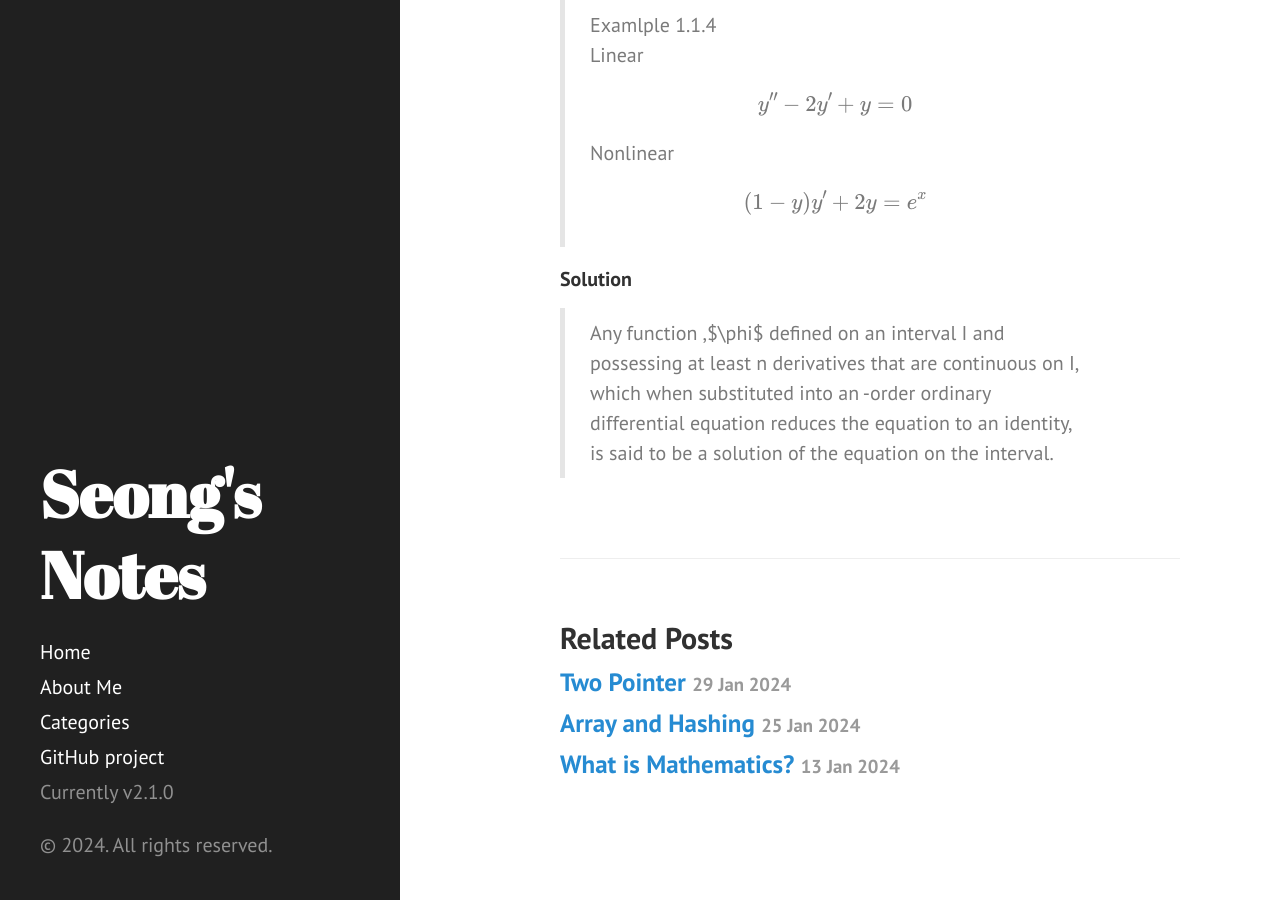
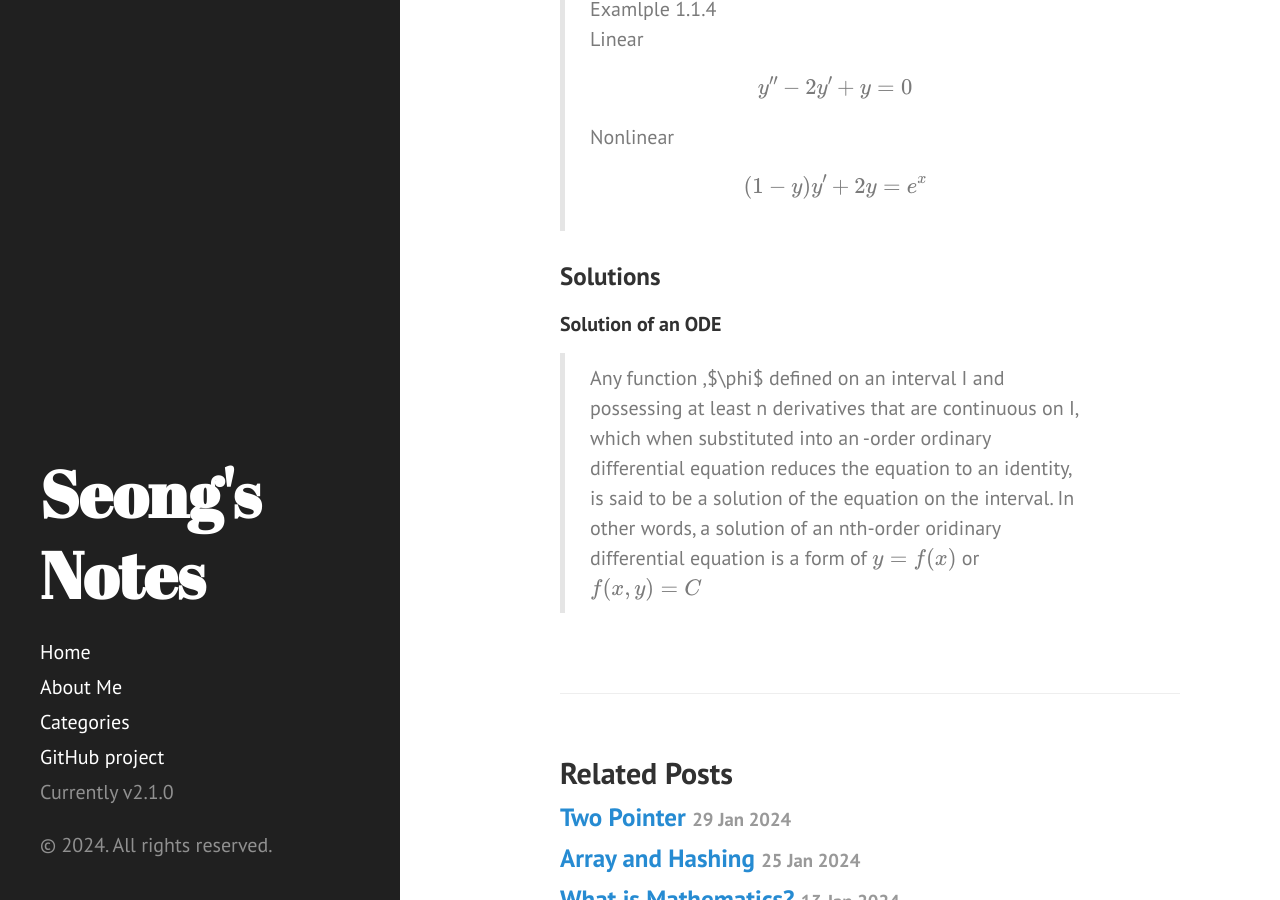
Before and after one commit to GwangseongCho/GwangseongCho.github.io, a Jekyll site: the page built from _posts/2024-02-18-differential-equations.md, in a window 1280 px wide and 900 px high, scrolled down 2061 px. Built offline with Jekyll 4.4.1, drawn with Linux system fonts in a browser that asks for light colours; formulas are drawn with MathJax 3.

Commit message:
edit DE page

```diff
--- a/_posts/2024-02-18-differential-equations.md
+++ b/_posts/2024-02-18-differential-equations.md
@@ -12,7 +12,7 @@ category: Mathematics
 
 ## 1.1 Definitions and Terminology
 
-### Definition 1.1.1
+#### Definition 1.1.1
 >**Differential Equation**\
 >An equation containing the derivatives for one or more unknown fucntions (or dependent variable), with respect to one or more independent variables, is said to be a **differential equation (DE)**
 
@@ -57,5 +57,10 @@ $$ a_n(x)y^{(n)}+a_{n-1}(x)y^{(n-1)} + ... +a_1(x)y'+a_0(x)y - g(x) = 0$$
 > $$(1-y)y' +2y = e^{x}$$
 
 
-#### Solution
+### Solutions
+#### Solution of an ODE
 >Any function ,$\phi$ defined on an interval I and possessing at least n derivatives that are continuous on I, which when substituted into an -order ordinary differential equation reduces the equation to an identity, is said to be a solution of the equation on the interval.
+In other words, a solution of an nth-order oridinary differential equation is a form of
+$$y = f{(x)}$$
+or
+$$f(x,y) = C $$
```
